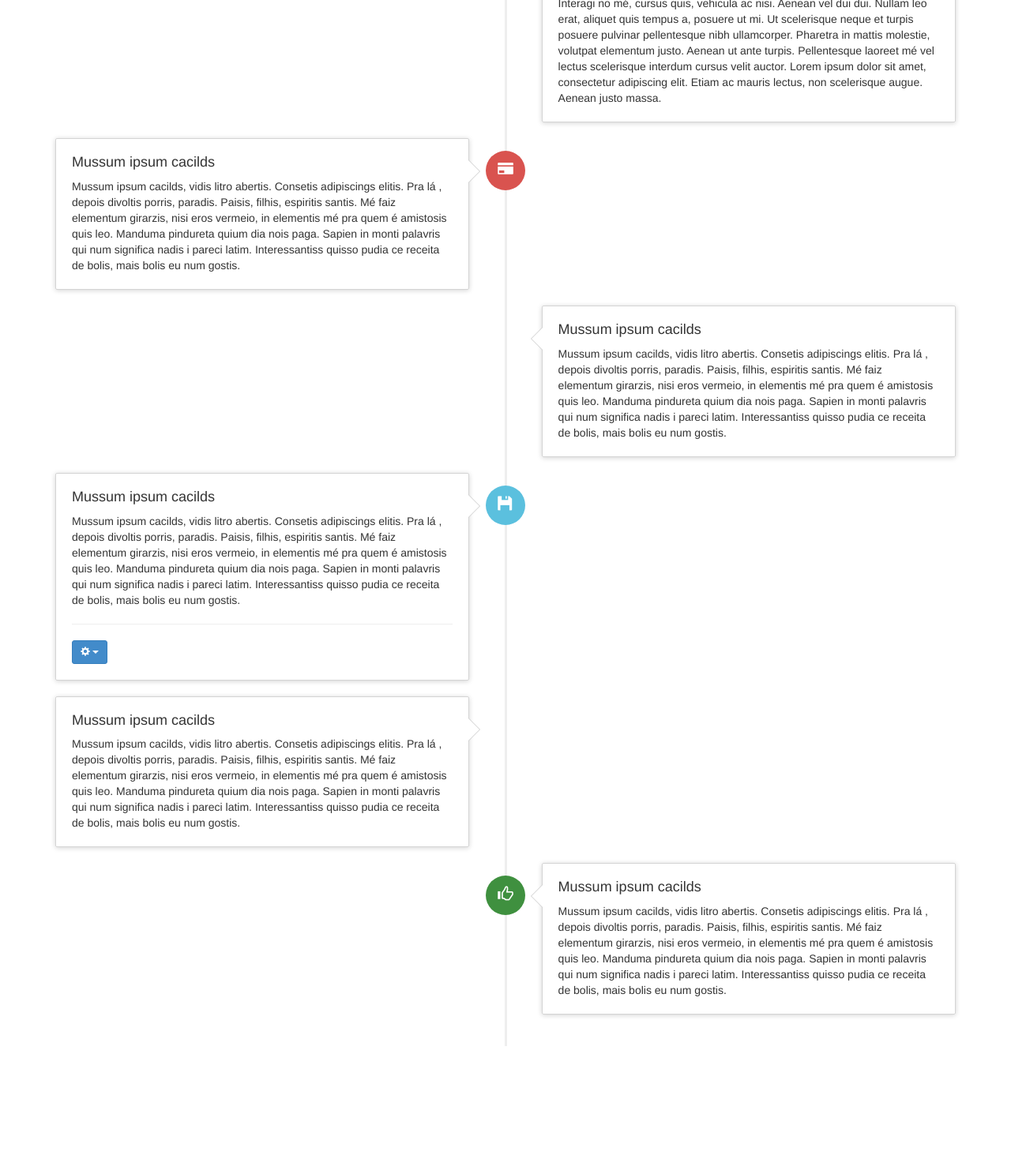
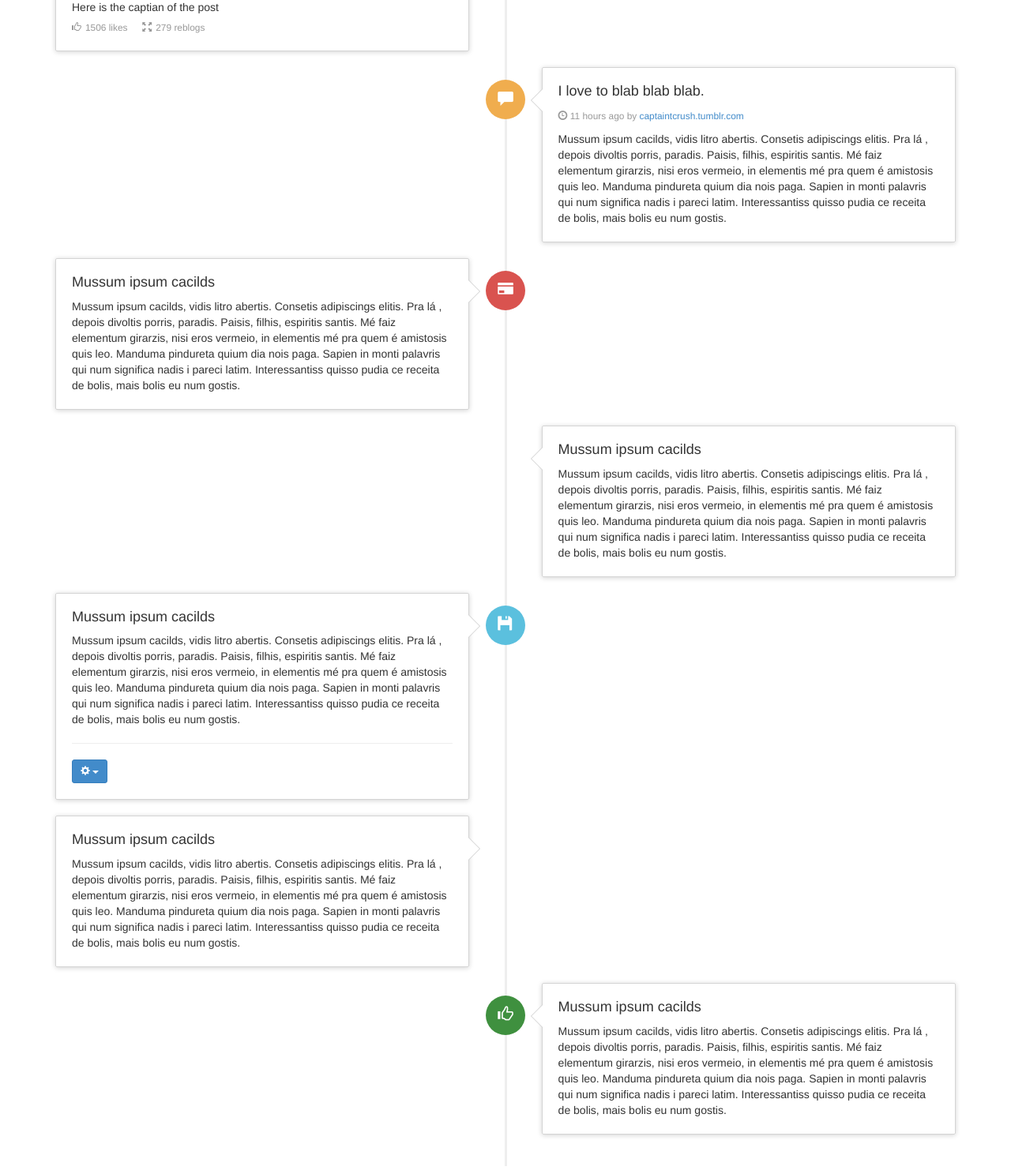
Before and after one commit to ShamblrTeam/WebServer, a PHP site: page / in a window 1280 px wide. Shown: the part 583-2070 px from the top of the page at 79% size. Before the commit the page ends 1908 px from the top, so only its background shows below. Run offline with PHP 8.4, Linux system fonts and the light colour scheme.

Commit message:
First photo and text

```diff
--- a/index.php
+++ b/index.php
@@ -4,8 +4,17 @@
     <meta charset="utf-8">
     <title>Timeline (responsive) - Bootsnipp.com</title>
     <meta name="viewport" content="width=device-width, initial-scale=1">
-    <link href="/css/bootstrap.min.css" rel="stylesheet">
-    <link href="/css/timeline.css" rel="stylesheet">
+    <link href="/css/bootstrap.min.css" rel="stylesheet" />
+    <link href="/css/timeline.css" rel="stylesheet" />
+    <style>
+    	.notes {
+    		padding-right:5px;
+    	}
+     	.notes2 {
+     		padding-left:15px;
+    		padding-right:5px;
+    	}
+    </style>
     <script src="/js/jquery-1.10.2.min.js"></script>
     <script src="/js/bootstrap.min.js"></script>
 </head>
@@ -16,27 +25,34 @@
         <h1 id="timeline">Timeline</h1>
     </div> <!-- .page-header -->
     <ul class="timeline">
+
         <li>
-          <div class="timeline-badge"><i class="glyphicon glyphicon-check"></i></div>
+          <div class="timeline-badge"><i class="glyphicon glyphicon-picture"></i></div>
           <div class="timeline-panel">
             <div class="timeline-heading">
-              <h4 class="timeline-title">Mussum ipsum cacilds</h4>
-              <p><small class="text-muted"><i class="glyphicon glyphicon-time"></i> 11 hours ago via Twitter</small></p>
+              <h4 class="timeline-title">This is the title of the post</h4>
+ 			   <p><small class="text-muted"><i class="glyphicon glyphicon-time"></i> 11 hours ago by <a href="#">captaintcrush.tumblr.com</a></small></p>            </div>
+            <div class="timeline-body">
+              <img src="https://24.media.tumblr.com/8c45c12892a3d6bd4eba64701cdf44fa/tumblr_n2i3owJCzg1tuoo5so2_1280.jpg" style="width:100%;" alt="photo"/>
+              <p>Here is the captian of the post</p>
+              <p>
+              	<small class="text-muted"><i class="glyphicon glyphicon-thumbs-up notes"></i>1506 likes</small>
+              	<small class="text-muted"><i class="glyphicon glyphicon-fullscreen notes2"></i>279 reblogs</small>
+              </p>
+            </div>
+          </div>
+        </li>
+
+
+        <li class="timeline-inverted">
+          <div class="timeline-badge warning"><i class="glyphicon glyphicon-comment"></i></div>
+          <div class="timeline-panel">
+            <div class="timeline-heading">
+              <h4 class="timeline-title">I love to blab blab blab.</h4>
+              <p><small class="text-muted"><i class="glyphicon glyphicon-time"></i> 11 hours ago by <a href="#">captaintcrush.tumblr.com</a></small></p>
             </div>
             <div class="timeline-body">
               <p>Mussum ipsum cacilds, vidis litro abertis. Consetis adipiscings elitis. Pra lá , depois divoltis porris, paradis. Paisis, filhis, espiritis santis. Mé faiz elementum girarzis, nisi eros vermeio, in elementis mé pra quem é amistosis quis leo. Manduma pindureta quium dia nois paga. Sapien in monti palavris qui num significa nadis i pareci latim. Interessantiss quisso pudia ce receita de bolis, mais bolis eu num gostis.</p>
-            </div>
-          </div>
-        </li>
-        <li class="timeline-inverted">
-          <div class="timeline-badge warning"><i class="glyphicon glyphicon-credit-card"></i></div>
-          <div class="timeline-panel">
-            <div class="timeline-heading">
-              <h4 class="timeline-title">Mussum ipsum cacilds</h4>
-            </div>
-            <div class="timeline-body">
-              <p>Mussum ipsum cacilds, vidis litro abertis. Consetis adipiscings elitis. Pra lá , depois divoltis porris, paradis. Paisis, filhis, espiritis santis. Mé faiz elementum girarzis, nisi eros vermeio, in elementis mé pra quem é amistosis quis leo. Manduma pindureta quium dia nois paga. Sapien in monti palavris qui num significa nadis i pareci latim. Interessantiss quisso pudia ce receita de bolis, mais bolis eu num gostis.</p>
-              <p>Suco de cevadiss, é um leite divinis, qui tem lupuliz, matis, aguis e fermentis. Interagi no mé, cursus quis, vehicula ac nisi. Aenean vel dui dui. Nullam leo erat, aliquet quis tempus a, posuere ut mi. Ut scelerisque neque et turpis posuere pulvinar pellentesque nibh ullamcorper. Pharetra in mattis molestie, volutpat elementum justo. Aenean ut ante turpis. Pellentesque laoreet mé vel lectus scelerisque interdum cursus velit auctor. Lorem ipsum dolor sit amet, consectetur adipiscing elit. Etiam ac mauris lectus, non scelerisque augue. Aenean justo massa.</p>
             </div>
           </div>
         </li>
```
